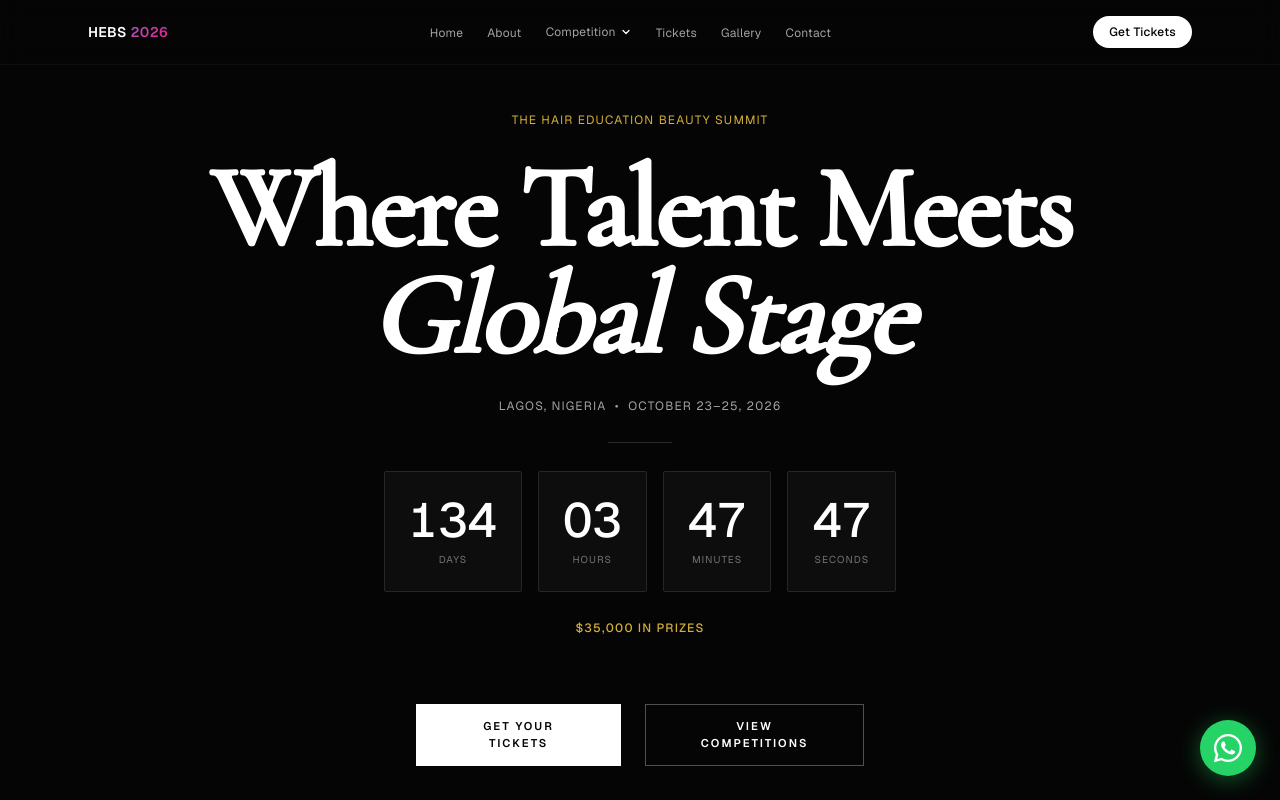
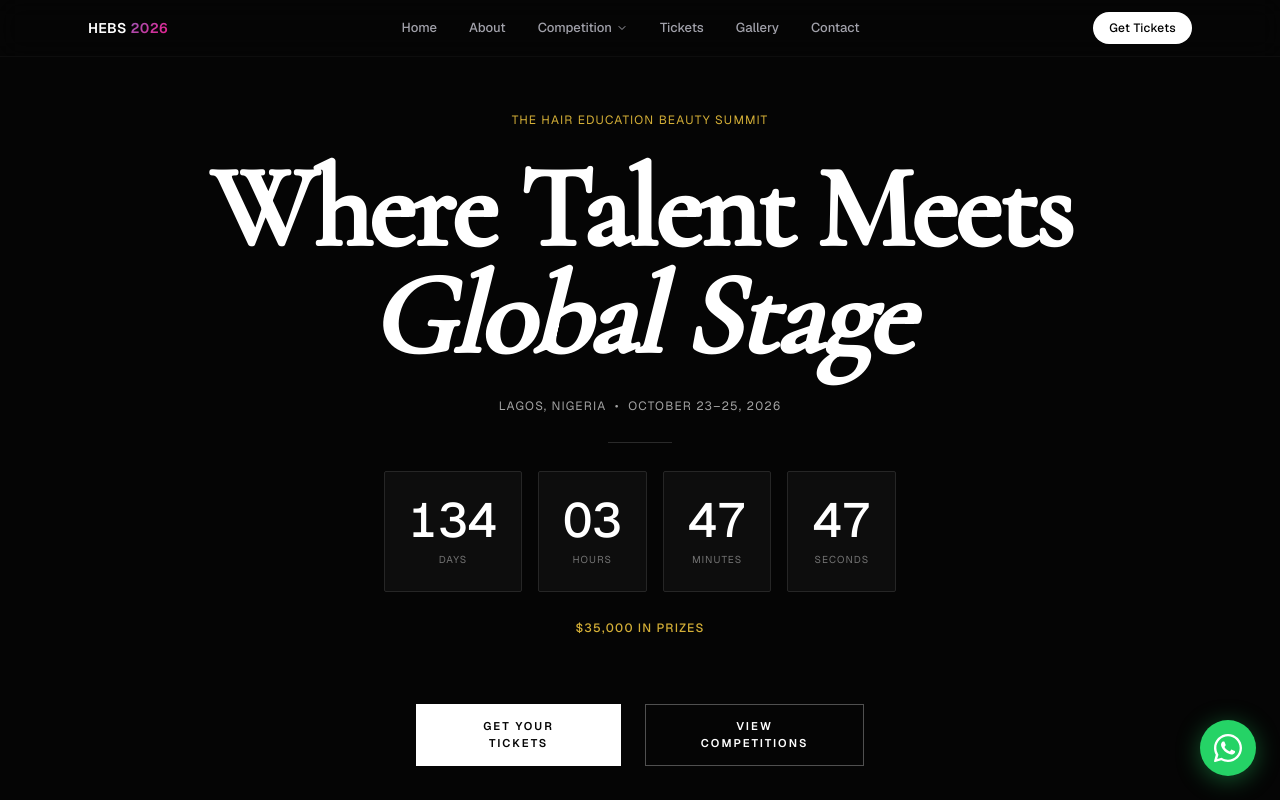
Before and after one commit to alexis800-glitch/hebs-lagos-2026, a Next.js app: page / in a window 1280 px wide. Shown: the top 800 px of the page. Built offline with nearby package versions, Linux system fonts and the light colour scheme.

Commit message:
feat: add stripe style dynamic hover menu and perfect vertical nav alignment

```diff
--- a/components/Navbar.tsx
+++ b/components/Navbar.tsx
@@ -16,21 +16,24 @@ const navLinks = [
 
 const EASE = [0.25, 0.4, 0.25, 1] as const;
 
+const linkClass =
+  "flex items-center gap-1 text-[13px] font-medium text-zinc-400 hover:text-white transition-colors duration-200 h-full cursor-pointer py-4";
+
 export default function Navbar() {
   const mounted = useMounted();
   const [menuOpen, setMenuOpen] = useState(false);
-  const [isDropdownOpen, setIsDropdownOpen] = useState(false);
+  const [isCompetitionOpen, setIsCompetitionOpen] = useState(false);
   const closeMenu = () => setMenuOpen(false);
 
   return (
     <>
-      {/* Full-width fixed bar — edge-to-edge, isolates nav from hero content */}
+      {/* Full-width fixed bar */}
       <div className="w-full fixed top-0 left-0 right-0 z-50 bg-[#050505]/80 backdrop-blur-md border-b border-neutral-900/50">
         <motion.nav
           initial={mounted ? { y: -64, opacity: 0 } : false}
           animate={{ y: 0, opacity: 1 }}
           transition={{ duration: 0.6, ease: EASE }}
-          className="max-w-6xl mx-auto px-6 py-4 flex items-center justify-between"
+          className="max-w-6xl mx-auto px-6 flex items-center justify-between h-14"
         >
           {/* Logo */}
           <a
@@ -51,62 +54,83 @@ export default function Navbar() {
           </a>
 
           {/* Desktop links */}
-          <ul className="hidden md:flex items-center justify-center gap-6 h-full">
+          <ul className="hidden md:flex items-center justify-center gap-8 h-full">
             {navLinks.map((link) =>
-              link.label === 'Competition' ? (
+              link.label === "Competition" ? (
                 <li key={link.label} className="relative flex items-center h-full">
                   <div
                     className="relative flex items-center h-full cursor-pointer"
-                    onMouseEnter={() => setIsDropdownOpen(true)}
-                    onMouseLeave={() => setIsDropdownOpen(false)}
+                    onMouseEnter={() => setIsCompetitionOpen(true)}
+                    onMouseLeave={() => setIsCompetitionOpen(false)}
                   >
-                    <a
-                      href={link.href}
-                      className="font-sans text-xs tracking-wide font-normal text-neutral-400 flex items-center gap-1 hover:text-white transition-colors duration-200 py-2"
-                    >
+                    {/* Trigger label — same class as all other links */}
+                    <a href={link.href} className={linkClass}>
                       Competition
-                      <ChevronDown className={`h-3 w-3 text-white stroke-[2.5] shrink-0 transition-transform duration-300 ease-out ${isDropdownOpen ? 'rotate-180' : 'rotate-0'}`} />
+                      <ChevronDown
+                        className={`h-3 w-3 text-zinc-400 shrink-0 transition-transform duration-300 ${
+                          isCompetitionOpen
+                            ? "rotate-180 -translate-y-[1px] text-white"
+                            : "rotate-0 translate-y-0"
+                        }`}
+                      />
                     </a>
 
-                    {/* Stripe-style dropdown panel */}
+                    {/* Stripe-style mega menu */}
                     <div
-                      className={`absolute top-full left-1/2 -translate-x-1/2 pt-2 w-[480px] z-50 transition-all duration-300 ease-out origin-top ${
-                        isDropdownOpen
-                          ? 'opacity-100 scale-100 translate-y-0 pointer-events-auto'
-                          : 'opacity-0 scale-95 -translate-y-2 pointer-events-none'
+                      className={`absolute top-full left-1/2 -translate-x-1/2 pt-3 w-[520px] z-50 transition-all duration-300 ease-[cubic-bezier(0.4,0,0.2,1)] origin-top ${
+                        isCompetitionOpen
+                          ? "opacity-100 scale-100 translate-y-0 pointer-events-auto"
+                          : "opacity-0 scale-[0.98] -translate-y-2 pointer-events-none"
                       }`}
                     >
-                      <div className="bg-zinc-900 border border-neutral-800 rounded-lg shadow-2xl overflow-hidden">
-                        <div className="grid grid-cols-2 gap-px bg-neutral-800">
+                      <div className="bg-zinc-900 border border-zinc-800 rounded-xl shadow-2xl overflow-hidden">
+                        {/* 2-column card grid */}
+                        <div className="grid grid-cols-2 gap-px bg-zinc-800">
                           {/* Col 1 — Crowned Icons */}
                           <a
                             href="/competition/crowned-icons"
-                            onClick={() => setIsDropdownOpen(false)}
-                            className="bg-zinc-900 hover:bg-zinc-800 p-5 flex flex-col gap-2 transition-colors group/item"
+                            onClick={() => setIsCompetitionOpen(false)}
+                            className="bg-zinc-900 hover:bg-zinc-800/80 p-5 flex flex-col gap-2 transition-colors group/item"
                           >
-                            <span className="font-mono text-[9px] uppercase tracking-widest text-amber-500 font-medium">Track 01</span>
-                            <span className="font-serif text-base font-light text-white group-hover/item:text-amber-400 transition-colors">Crowned Icons Showdown</span>
-                            <span className="font-sans text-xs text-neutral-400 font-light leading-relaxed">Global Team Runway Championship. 5-discipline teams compete live on stage for $35,000 in prizes.</span>
+                            <span className="font-mono text-[9px] uppercase tracking-widest text-amber-500 font-medium">
+                              Track 01
+                            </span>
+                            <span className="font-serif text-[15px] font-light text-white group-hover/item:text-amber-400 transition-colors leading-snug">
+                              Crowned Icons Showdown
+                            </span>
+                            <span className="font-sans text-xs text-zinc-400 font-light leading-relaxed">
+                              Global Team Runway Championship. 5-discipline teams compete live on stage for $35,000 in prizes.
+                            </span>
                           </a>
+
                           {/* Col 2 — Barber Battles */}
                           <a
                             href="/competition/barber-battles"
-                            onClick={() => setIsDropdownOpen(false)}
-                            className="bg-zinc-900 hover:bg-zinc-800 p-5 flex flex-col gap-2 transition-colors group/item"
+                            onClick={() => setIsCompetitionOpen(false)}
+                            className="bg-zinc-900 hover:bg-zinc-800/80 p-5 flex flex-col gap-2 transition-colors group/item"
                           >
-                            <span className="font-mono text-[9px] uppercase tracking-widest text-neutral-500 font-medium">Track 02</span>
-                            <span className="font-serif text-base font-light text-white group-hover/item:text-amber-400 transition-colors">Barber & Stylist Battles</span>
-                            <span className="font-sans text-xs text-neutral-400 font-light leading-relaxed">6 hyper-focused individual showdowns testing precision speed, complex partitioning, and elite craftsmanship.</span>
+                            <span className="font-mono text-[9px] uppercase tracking-widest text-zinc-500 font-medium">
+                              Track 02
+                            </span>
+                            <span className="font-serif text-[15px] font-light text-white group-hover/item:text-amber-400 transition-colors leading-snug">
+                              Barber &amp; Stylist Battles
+                            </span>
+                            <span className="font-sans text-xs text-zinc-400 font-light leading-relaxed">
+                              6 hyper-focused individual showdowns testing precision speed, complex partitioning, and elite craftsmanship.
+                            </span>
                           </a>
                         </div>
+
                         {/* Footer strip */}
-                        <div className="px-5 py-3 bg-zinc-950 border-t border-neutral-800 flex items-center justify-between">
-                          <span className="font-mono text-[9px] uppercase tracking-widest text-neutral-500">HEBS Lagos · Oct 23–25, 2026</span>
+                        <div className="px-5 py-3 bg-zinc-950 border-t border-zinc-800 flex items-center justify-between">
+                          <span className="font-mono text-[9px] uppercase tracking-widest text-zinc-500">
+                            HEBS Lagos · Oct 23–25, 2026
+                          </span>
                           <a
                             href="https://hebseventportal.com"
                             target="_blank"
                             rel="noopener noreferrer"
-                            className="font-sans text-[10px] uppercase tracking-wider text-neutral-300 hover:text-white transition-colors"
+                            className="font-sans text-[10px] uppercase tracking-wider text-zinc-300 hover:text-white transition-colors"
                           >
                             Register to Compete ↗
                           </a>
@@ -116,11 +140,8 @@ export default function Navbar() {
                   </div>
                 </li>
               ) : (
-                <li key={link.label}>
-                  <a
-                    href={link.href}
-                    className="font-sans text-xs tracking-wide font-normal text-neutral-400 hover:text-white transition-colors duration-200"
-                  >
+                <li key={link.label} className="flex items-center h-full">
+                  <a href={link.href} className={linkClass}>
                     {link.label}
                   </a>
                 </li>
@@ -149,7 +170,7 @@ export default function Navbar() {
         </motion.nav>
       </div>
 
-      {/* Mobile dropdown — anchored just below the floating dock */}
+      {/* Mobile dropdown */}
       <AnimatePresence>
         {menuOpen && (
           <motion.div
@@ -157,7 +178,7 @@ export default function Navbar() {
             animate={{ opacity: 1, y: 0 }}
             exit={{ opacity: 0, y: -8 }}
             transition={{ duration: 0.2, ease: EASE }}
-            className="fixed top-20 inset-x-4 z-40 md:hidden max-w-5xl mx-auto rounded-2xl overflow-hidden border border-white/5"
+            className="fixed top-14 inset-x-4 z-40 md:hidden max-w-5xl mx-auto rounded-2xl overflow-hidden border border-white/5"
             style={{
               background: "rgba(5,5,5,0.96)",
               backdropFilter: "blur(24px)",
```
